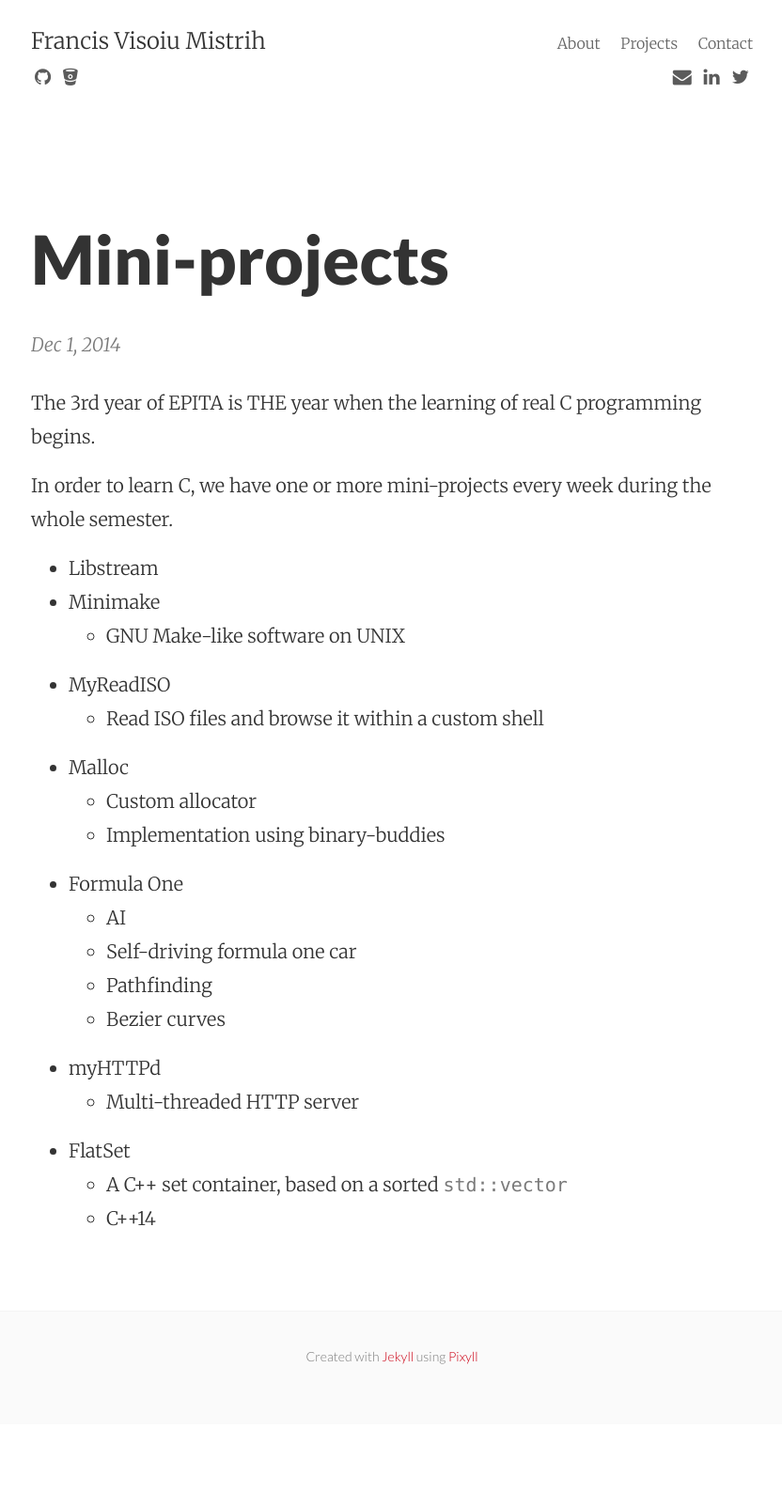
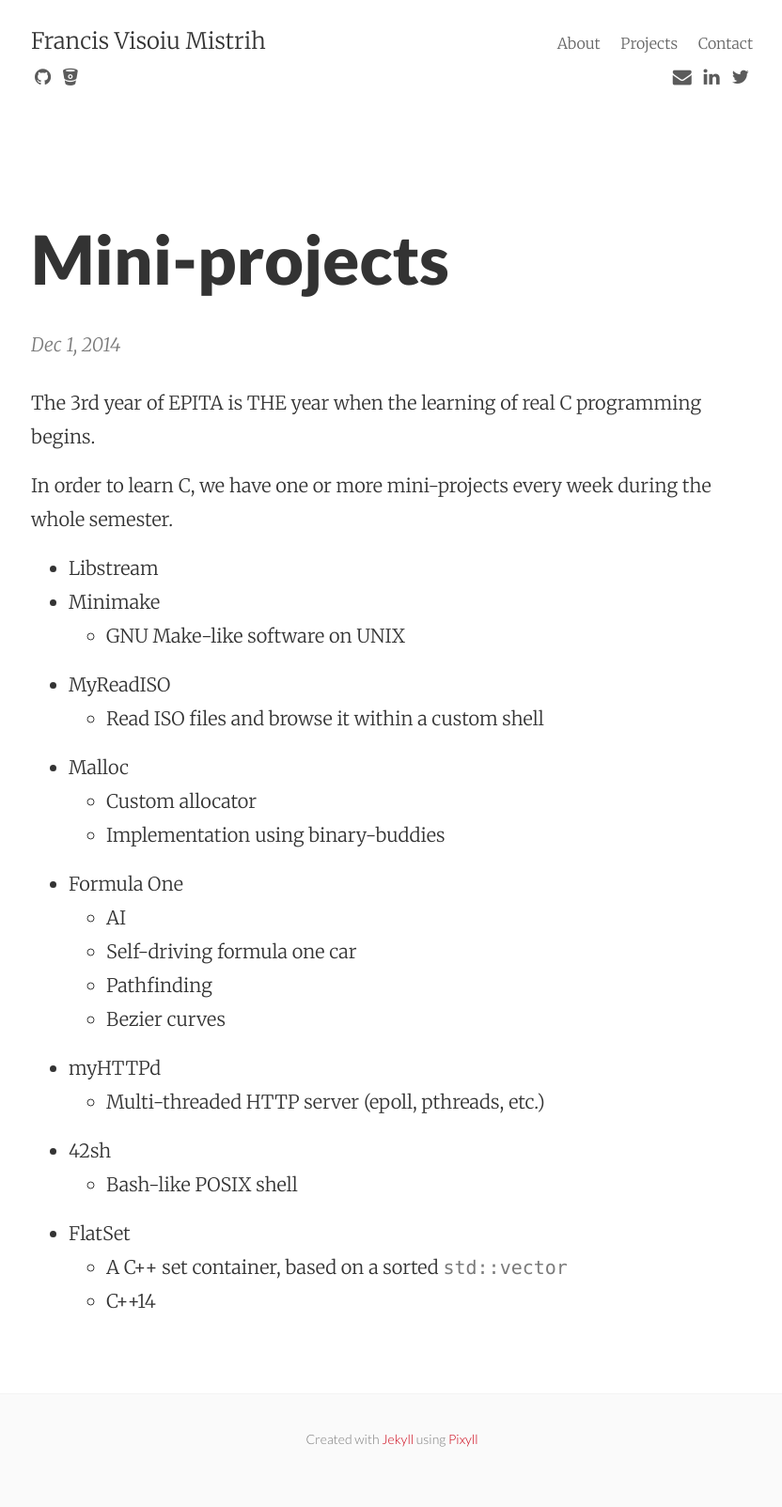
Before and after one commit to francisvm/francisvm.com, a Jekyll site: the page built from _posts/2014-11-08-mini-projects.md, in a window 1280 px wide. Shown: the whole page at 94% size, without its empty margins (223-1055 px from the left). Built offline with Jekyll 4.4.1, drawn with Linux system fonts in a browser that asks for light colours; nearby versions of some CDN libraries; before the commit the page ends 1516 px from its top, so only the background shows below that.

Commit message:
posts: merge 42sh into mini-projects

```diff
--- a/_posts/2014-11-08-mini-projects.md
+++ b/_posts/2014-11-08-mini-projects.md
@@ -26,7 +26,9 @@ during the whole semester.
     * Pathfinding
     * Bezier curves
 * myHTTPd
-    * Multi-threaded HTTP server
+    * Multi-threaded HTTP server (epoll, pthreads, etc.)
+* 42sh
+    * Bash-like POSIX shell
 * FlatSet
     * A C++ set container, based on a sorted `std::vector`
     * C++14
```
Also changed, not shown: _posts/2014-12-16-42sh.md (deleted, +0 -42 lines).
